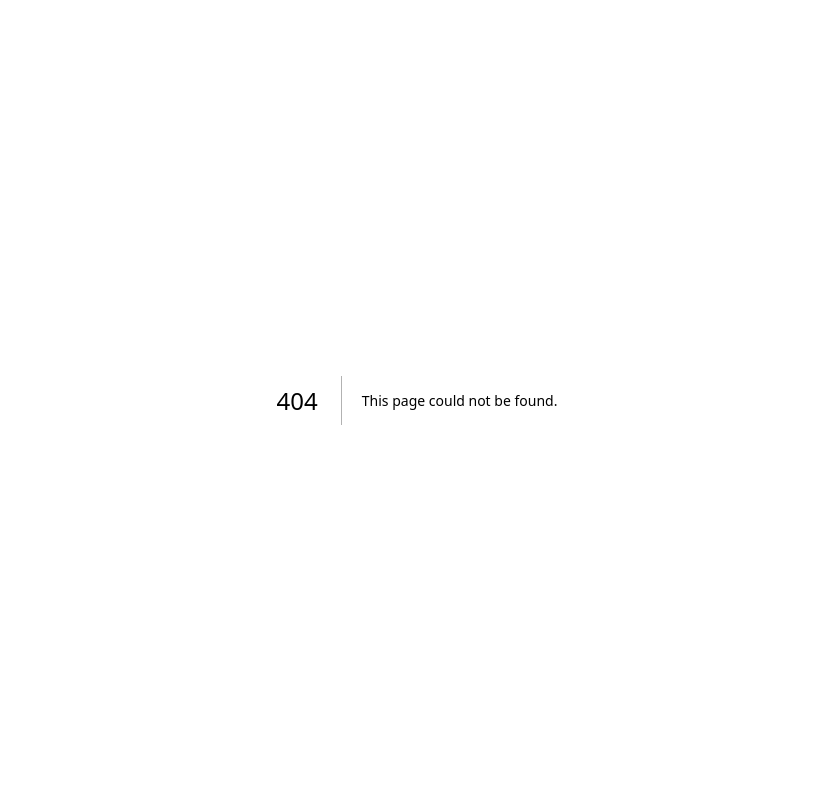
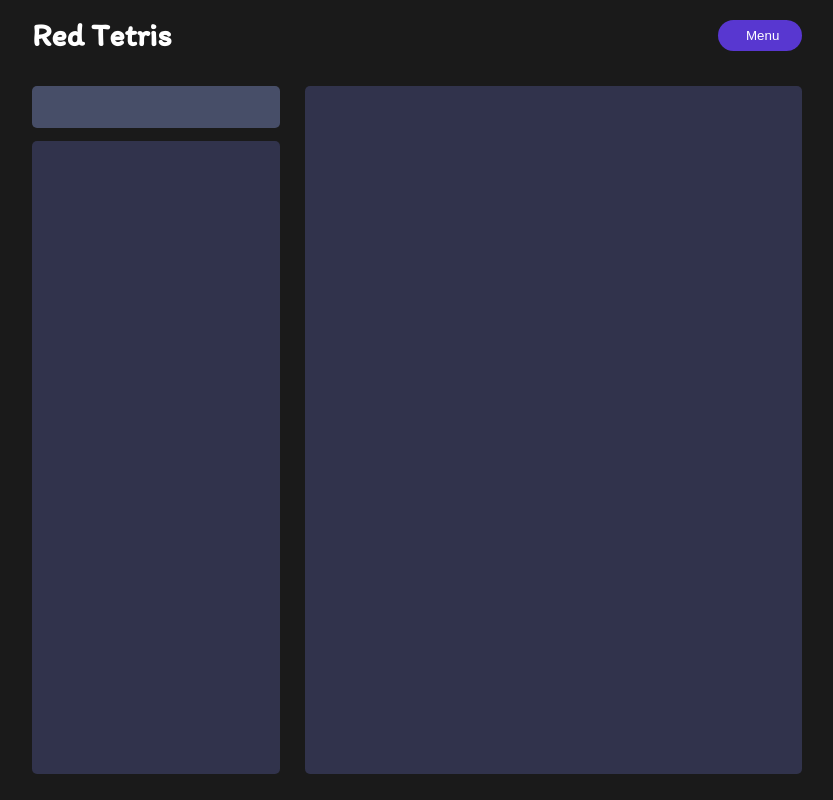
Before and after one commit to ikramkharbouch/red-tetris, a Next.js app: page /lobby in a window 1280 px wide. Before the commit this address had no page. Shown: the whole page, without its empty margins (223-1056 px from the left). Built offline with nearby package versions, Linux system fonts and the light colour scheme.

Commit message:
add lobby page

```diff
--- /dev/null
+++ b/components/Lobby.tsx
@@ -0,0 +1,21 @@
+import styles from "../styles/Header.module.css";
+import lobbyStyles from "../styles/Lobby.module.css";
+
+const Lobby = () => {
+    return (<>
+        <div className={styles.main}>
+      <h1 className={styles.logo}>Red Tetris</h1>
+        <button className="btn">Menu</button>
+    </div>
+
+    <div className={lobbyStyles.container}>
+        <div className={lobbyStyles.game}>
+            <div className={lobbyStyles.score}>&nbsp;</div>
+            <div className={lobbyStyles.tetris}>&nbsp;</div>
+        </div>
+        <div className={lobbyStyles.controls}>&nbsp;</div>
+    </div>
+    </>)
+}
+
+export default Lobby;
--- a/components/Tetromino.tsx
+++ b/components/Tetromino.tsx
@@ -13,7 +13,7 @@ const Cube = ({ cubeColor }: any) => {
 // The shapes to make are
 const T_tetromino = () => {
     return (<>
-        <div>
+        <div className={styles.cubeTetro}>
             <div><Cube cubeColor="#00B2FF" /></div>
             <div className={styles.flexRow}>
                 <Cube cubeColor="#00B2FF" />
--- /dev/null
+++ b/pages/lobby.tsx
@@ -0,0 +1,7 @@
+import Lobby from "../components/Lobby"
+
+const lobby = () => {
+    return(<Lobby />)
+}
+
+export default lobby;
--- a/styles/Demo.module.css
+++ b/styles/Demo.module.css
@@ -1,7 +1,8 @@
 .container {
-    min-height: 100vw;
+    max-height: 100%;
     display: flex;
     justify-content: space-between;
+    max-height: 100%;
 }
 
 .title{
@@ -26,22 +27,37 @@
     opacity: 90%;
     border-radius: 5px;
     opacity: 0.9;
-    width: 572px;
-    height: 52rem;
-    /* height: 50vw; */
+    height: 50rem;
+    width: 100%;
     margin: 0 auto;
     margin-top: 11px;
+}
+
+.demo {
+    width: 572px;
+    text-align: center;
+    width: 100%;
 }
 
 .demoBtn {
     display: flex;
     justify-content: flex-start;
-    width: 572px;
-    margin: 0 auto;
+    width: 100%;
     margin-top: 32px;
 }
 
 .leftTetrominoes {
-    background-color: #fff;
+    flex: 1;
+    display: flex;
+    flex-direction: column;
+    justify-content: space-around;
+    gap: 2rem;
+}
 
+.mediumDemo {
+    flex: 1;
 }
+
+.rightTetrominoes {
+    flex: 1;
+}
--- /dev/null
+++ b/styles/Lobby.module.css
@@ -0,0 +1,33 @@
+.container {
+  height: calc(100vh - 80px);
+  display: flex;
+  padding: 16px 255px;
+  gap: 25px;
+}
+
+.game {
+  /* background: rgba(52, 54, 81, 0.9); */
+  flex: 1;
+  display: flex;
+  flex-direction: column;
+  gap: 13px;
+}
+
+.tetris {
+    background: rgba(52, 54, 81, 0.9);
+    border-radius: 5px;
+    height: 100%;
+}
+
+.score {
+    width: 100%;
+    height: 46px;
+    background: #474E68;
+    border-radius: 5px;
+}
+
+.controls {
+  background: rgba(52, 54, 81, 0.9);
+  border-radius: 5px;
+  flex: 2;
+}
--- a/styles/globals.css
+++ b/styles/globals.css
@@ -52,6 +52,7 @@ body {
   color: var(--primary-text);
   background: #1A1A1A;
   font-family: 'Inter', sans-serif;
+  max-height: 100%;
 }
 
 .btn {
```
Also changed, not shown: components/Demo.tsx (+7 -3 lines), components/Header.tsx (+10 -12 lines), styles/Tetromino.module.css (+7 -2 lines).
